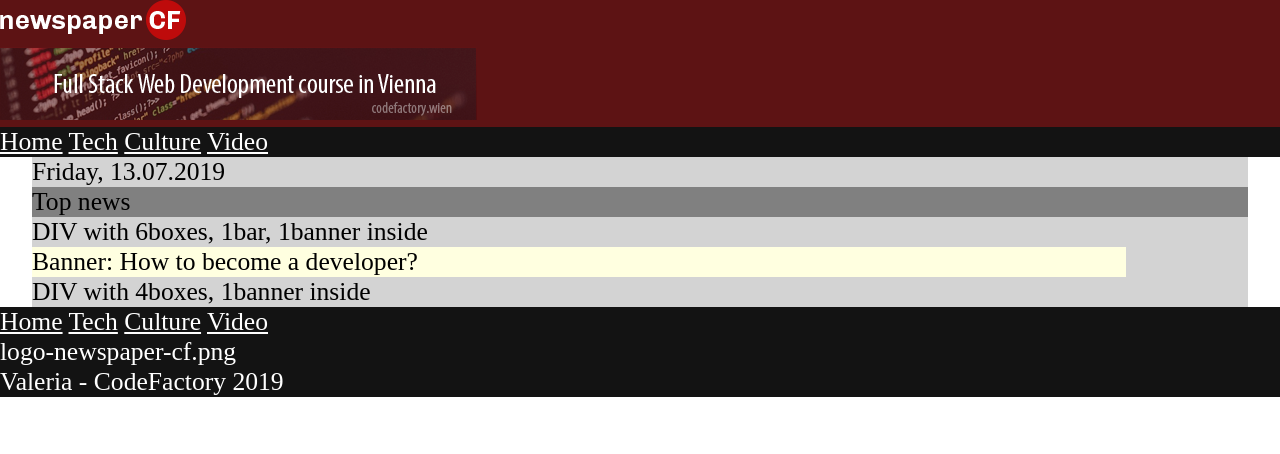
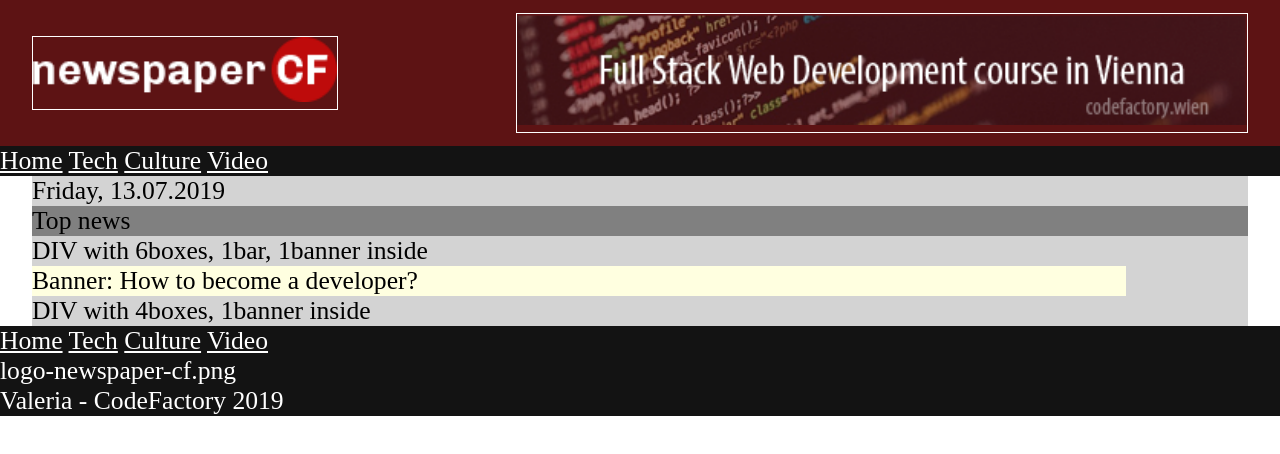
Before and after one commit to aliravn/CF-CR02-Valeria, a plain HTML site: page index.html in a window 1280 px wide. Drawn offline with Linux system fonts and the light colour scheme.

Commit message:
working version of desktop header

```diff
--- a/css/style.sass
+++ b/css/style.sass
@@ -1,14 +1,37 @@
 body
-	margin: 0
+	margin: 0 auto
 	font-size: 2vw
+	max-width: 1360px
 
 header
 	background-color: #5d1314
 	color: #ffffff
+	padding: 1vw 0
 
 nav, footer, nav a
 	background-color: #131313
 	color: #ffffff
+
+#header-content
+	width: 95%
+	/*height: 13vw*/
+	margin: 0 auto
+	display: flex
+	justify-content: space-between
+	align-items: center
+
+#header-img-logo
+	text-align: left
+	width: 25%
+	border: 1px solid white
+
+#header-img-banner
+	text-align: right
+	width: 60%
+	border: 1px solid white
+
+span > img
+	width: 100%
 
 main
 	background-color: lightgrey
@@ -22,3 +45,7 @@ main
 	background-color: lightyellow
 	/*margin: 0 auto centers main within the main - use flexbox for aligning center*/
 	width: 90% /*makes middle-banner 90% width of main*/
+
+@media screen and (max-width: 480px)
+	#header-img-banner
+		display: none
--- a/index.html
+++ b/index.html
@@ -7,15 +7,18 @@
 <body>
 
 	<header> <!-- should be a flebox, flow: row, justify: space-around/space-between depending on image size, align-items: center-->
-		<div><img src="img/logo-newspaper-cf.png" alt="logo-newspaper-cf.png"></div>
-		<div><img src="img/banner-1.png" alt="banner-1.png"></div>
-		<nav>
-			<a href="">Home</a>
-			<a href="">Tech</a>
-			<a href="">Culture</a>
-			<a href="">Video</a>
-		</nav>
+		<div id="header-content">
+			<span id="header-img-logo"><img src="img/logo-newspaper-cf.png" alt="logo-newspaper-cf.png"></span>
+			<span id="header-img-banner"><img src="img/banner-1.png" alt="banner-1.png"></span>
+		</div>
 	</header>
+
+	<nav>
+		<a href="">Home</a>
+		<a href="">Tech</a>
+		<a href="">Culture</a>
+		<a href="">Video</a>
+	</nav>
 
 	<main>
 		<div id="date">Friday, 13.07.2019</div>
```
Also changed, not shown: css/style.css, 1 other file.
